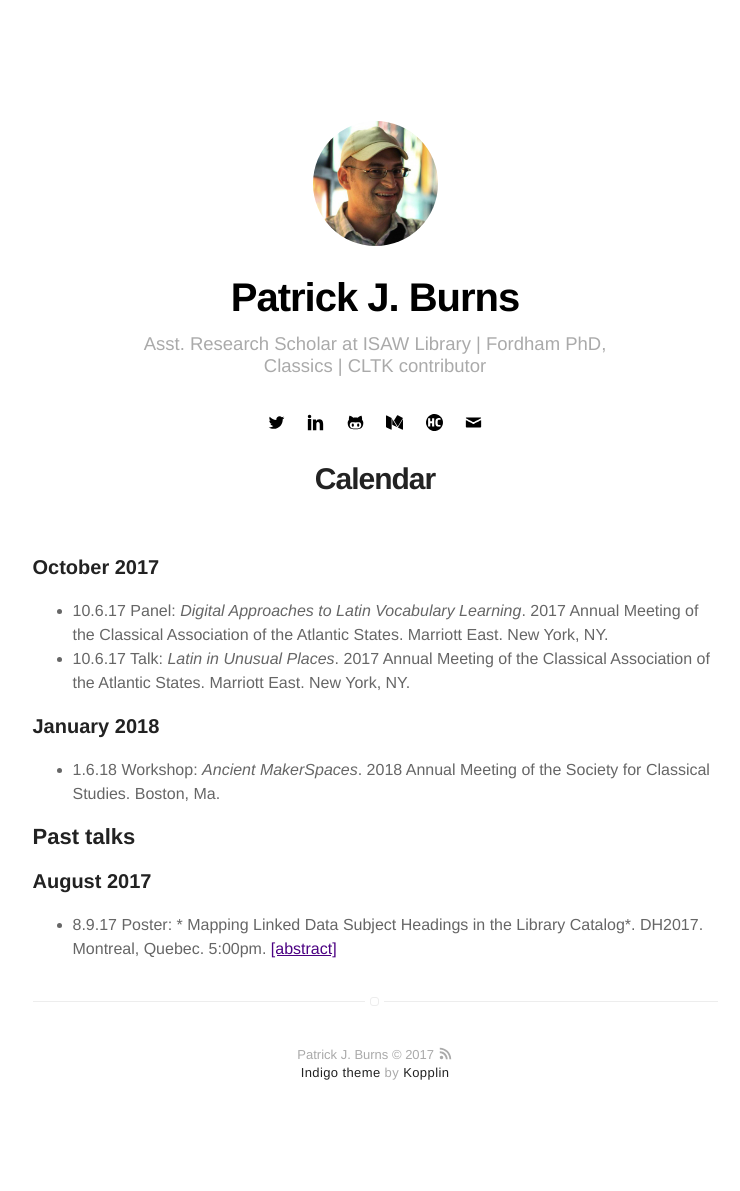
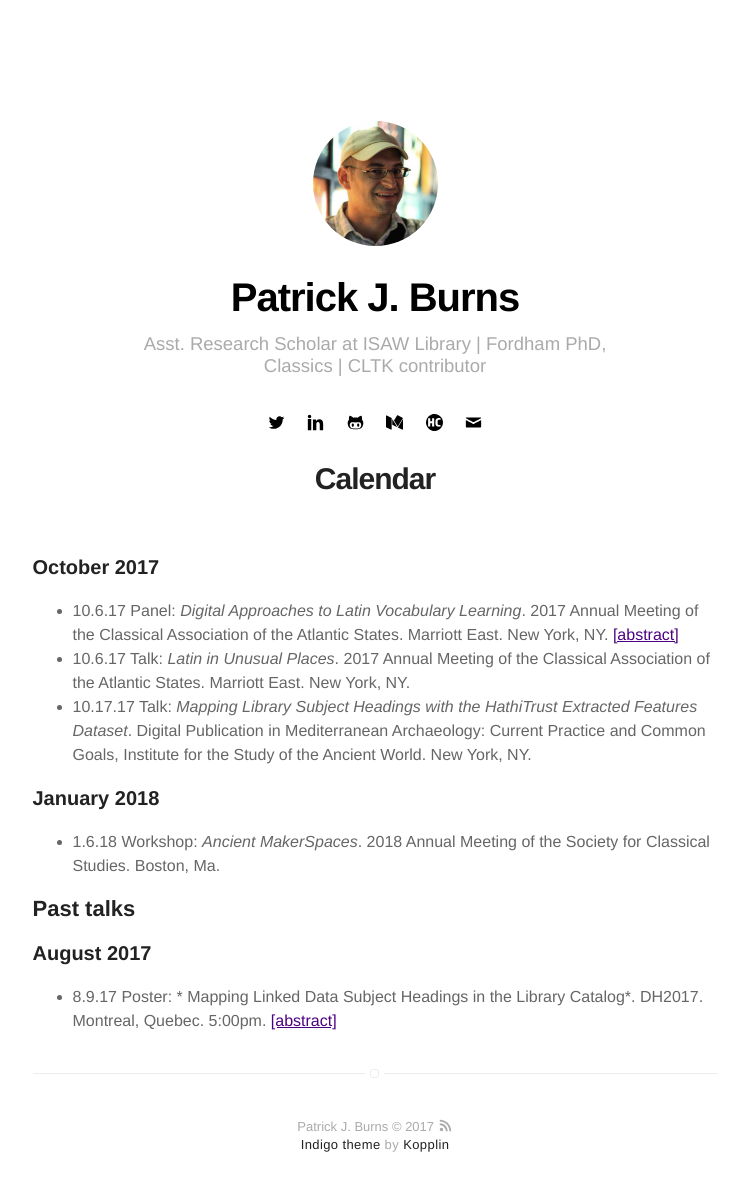
Before and after one commit to diyclassics/diyclassics.github.io, a Jekyll site: the page built from calendar.md, in a window 1280 px wide, cut to the strip 104-1320 px from the top of the page. Shown: the top 1191 px of the strip, without its empty margins (265-1005 px from the left). Built offline with Jekyll 4.4.1, drawn with Linux system fonts in a browser that asks for light colours; before the commit the page ends 1248 px from its top, so only the background shows below that.

Commit message:
Update calendar

```diff
--- a/calendar.md
+++ b/calendar.md
@@ -6,8 +6,9 @@ layout: calendar
 # Calendar
 
 ### October 2017
-- 10.6.17 Panel: *Digital Approaches to Latin Vocabulary Learning*. 2017 Annual Meeting of the Classical Association of the Atlantic States. Marriott East. New York, NY.
+- 10.6.17 Panel: *Digital Approaches to Latin Vocabulary Learning*. 2017 Annual Meeting of the Classical Association of the Atlantic States. Marriott East. New York, NY. [[abstract]](../digital-approaches-to-latin-vocabulary){:.cv-link}
 - 10.6.17 Talk: *Latin in Unusual Places*. 2017 Annual Meeting of the Classical Association of the Atlantic States. Marriott East. New York, NY.<!--- [[abstract]](../amor-belli){:.cv-link}--->
+- 10.17.17 Talk: *Mapping Library Subject Headings with the HathiTrust Extracted Features Dataset*. Digital Publication in Mediterranean Archaeology: Current Practice and Common Goals, Institute for the Study of the Ancient World. New York, NY.
 
 ### January 2018
 - 1.6.18 Workshop: *Ancient MakerSpaces*. 2018 Annual Meeting of the Society for Classical Studies. Boston, Ma.
```
